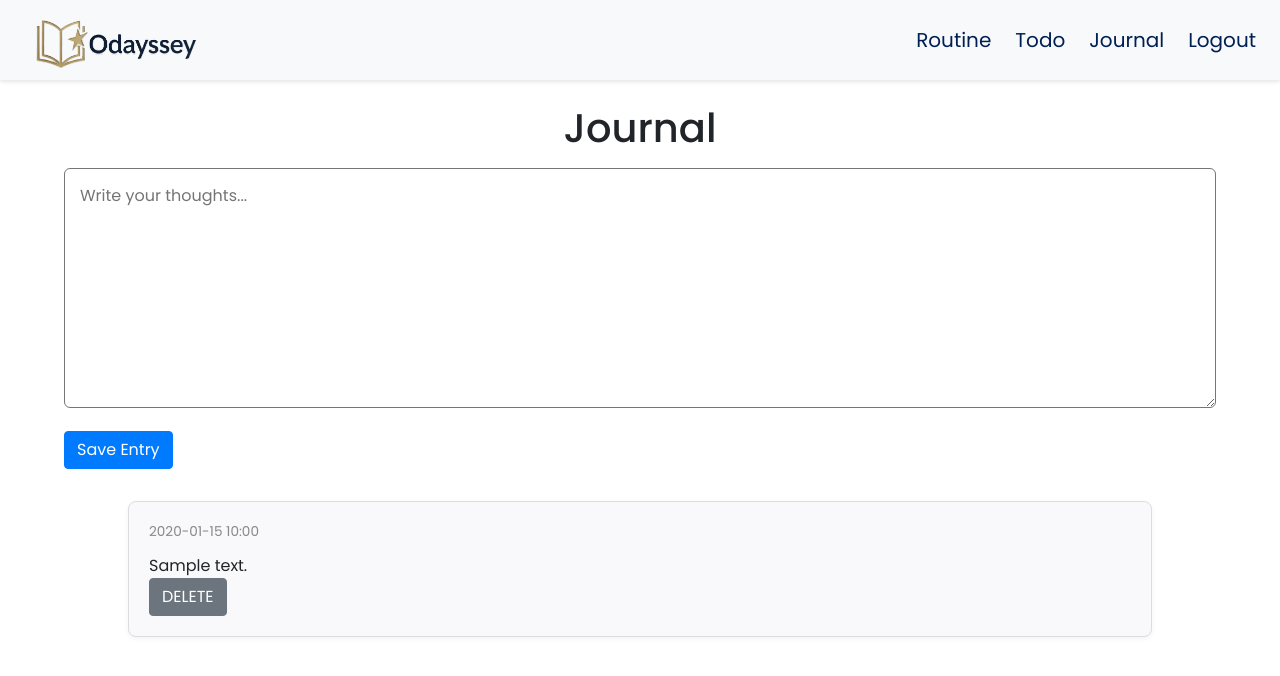
After one commit to Vikram-04/Odayssey, a Flask app: page /journal in a window 1280 px wide. The commit adds this page. Shown: the top 676 px of the page. Run offline with Flask 3, Linux system fonts and the light colour scheme; the visitor is signed in with stand-in values (Sample User, id 1); tables that the repository leaves empty hold one stand-in row (values such as "Sample post"); some web fonts are replaced.

Commit message:
Implemented journal feature and daily inspirational quote

```diff
--- a/app.py
+++ b/app.py
@@ -1,9 +1,8 @@
 from flask import Flask,request,redirect,render_template,session, jsonify
 from flask_bcrypt import Bcrypt
 from flask_session import Session
-from helpers import login_required, isPast, isActive
+from helpers import login_required, isPast, isActive, fetch_quote
 from flask_sqlalchemy import SQLAlchemy
-from sqlalchemy.sql import func
 import re
 from datetime import date, datetime
 import calendar
@@ -28,7 +27,7 @@ class User(db.Model):
     id = db.Column(db.Integer, primary_key=True)
     username = db.Column(db.String(80), unique=True, nullable=False)
     hash = db.Column(db.String(120), nullable=False)
-    habits = db.relationship('Habit', backref='users', lazy=True)
+    habits = db.relationship('Habit', backref='users', lazy=True) # AI-assisted: Using relationships from sqlalchemy
     tasks = db.relationship('Task', backref='users', lazy=True)
 
 
@@ -44,7 +43,7 @@ class Habit(db.Model):
         return f'{self.habit}'
 
 class Habit_log(db.Model):
-    __tablename__ = "habit_log"
+    __tablename__ = "habit_logs"
     id = db.Column(db.Integer, primary_key = True)
     habit_id = db.Column(db.Integer, db.ForeignKey('habits.id'), nullable=False)
     date = db.Column(db.Date, nullable=False)
@@ -61,6 +60,20 @@ class Task(db.Model):
     def __repr__(self):
         return f'{self.task}'
 
+class Journal(db.Model):
+    __tablename__ = "journals"
+    id = db.Column(db.Integer, primary_key=True)
+    user_id = db.Column(db.Integer, db.ForeignKey("users.id"), nullable=False)
+    content = db.Column(db.Text, nullable=False)
+    created_at = db.Column(db.DateTime, default=datetime.utcnow, nullable=False)
+
+class Quote(db.Model):
+    __tablename__ = "quotes"
+    id = db.Column(db.Integer, primary_key=True)
+    date = db.Column(db.Date, unique=True, nullable=False)
+    quote = db.Column(db.String, nullable=False)
+    author = db.Column(db.String, nullable=True)
+
 with app.app_context():
     db.create_all()
 
@@ -73,7 +86,7 @@ def index():
 @app.route("/home", methods=["GET", "POST"])
 @login_required
 def home():
-    user_id  = User.query.filter_by(username=session["username"]).first().id
+    user_id  = session["user_id"]
     # Get month from query parameter
     month_str = request.args.get("month")
     if month_str:
@@ -107,6 +120,7 @@ def home():
     ).all()
 
     marked_dates = [log.date for log in logs]
+    # AI-assisted: learned to use a (habit_id, day) dictionary for quick habit log lookups
     # build dictionary {(habit_id, day): (done, log_id)}
     logs_dict = {}
     dates = []
@@ -114,13 +128,21 @@ def home():
         dates.append(date(today.year, today.month, day))
     for log in logs:
         logs_dict[(log.habit_id, log.date)] = (log.status, log.id)
+    date_today = date.today()
+    quote = Quote.query.filter_by(date=date_today).first()
+    if not quote:
+        quote_dict = fetch_quote()
+        new_quote = Quote(date=date_today, quote=quote_dict["quote"],author=quote_dict["author"])
+        db.session.add(new_quote)
+        db.session.commit()
+        quote = Quote.query.filter_by(date=date_today).first()
     return render_template("habits.html",
                            habits=habits_past,
                            days_in_month=days_in_month,
                               logs_dict=logs_dict,
                            month_name = calendar.month_name[today.month],
                            date=today,
-                           today=today.day,dates=dates)
+                           today=today.day,dates=dates,quote=quote)
 
 @app.route("/toggle_habit", methods=["POST"])
 def toggle_habit():
@@ -155,7 +177,7 @@ def delete_habit():
 @app.route("/todo", methods=["GET", "POST"])
 @login_required
 def todo():
-    user_id  = User.query.filter_by(username=session["username"]).first().id
+    user_id  = session["user_id"]
     if request.method == "POST":
         task = request.form.get("task")
         new_task = Task(user_id=user_id, task=task)
@@ -185,11 +207,38 @@ def remove_task():
 
 @app.route("/clear_all_tasks", methods=["POST"])
 def clear_all_tasks():
-    user_id  = User.query.filter_by(username=session["username"]).first().id
+    user_id  = session["user_id"]
     Task.query.filter_by(user_id=user_id, done=True).delete()
     db.session.commit()
     return jsonify({"success": True})
 
+@app.route("/journal", methods=["GET", "POST"])
+@login_required
+def journal():
+    user_id  = session["user_id"]
+    if request.method == "POST":
+        content = request.form.get("content")
+        if content.strip():
+            new_entry = Journal(user_id=user_id, content=content.strip())
+            db.session.add(new_entry)
+            db.session.commit()
+        return redirect("/journal")
+    entries = (
+        Journal.query.filter_by(user_id=user_id)
+        .order_by(Journal.created_at.desc())
+        .all()
+    )
+    return render_template("journal.html", entries=entries)
+
+@app.route("/delete-entry", methods = ["POST"])
+def delete_entry():
+    data = request.get_json()
+    entry_id = int(data["entry_id"])
+    entry = Journal.query.filter_by(id=entry_id).first()
+    if entry:
+        db.session.delete(entry)
+        db.session.commit()
+    return jsonify({"success": True})
 
 @app.route("/login", methods=["GET", "POST"])
 def login():
@@ -213,7 +262,7 @@ def login():
         is_valid = bcrypt.check_password_hash(hash, password)
         if not is_valid:
             return render_template("login.html",message="Incorrect password")
-        session["username"] = username
+        session["user_id"] = user.id
         return redirect("/home")
     # User reached route via GET (as by clicking a link or via redirect)
     return render_template("login.html")
--- a/helpers.py
+++ b/helpers.py
@@ -1,10 +1,12 @@
+import requests
 from functools import wraps
-from flask import session, redirect
+from flask import session, redirect, jsonify
+from datetime import date
 
 def login_required(f):
     @wraps(f)
     def decorated_function(*args, **kwargs):
-        if session.get("username") is None:
+        if session.get("user_id") is None:
             return redirect("/login")
         return f(*args, **kwargs)
     return decorated_function
@@ -20,3 +22,19 @@ def isActive(today, deleted_on):
          return True
      else:
          return False
+
+def fetch_quote():
+    api_url = "https://quoteslate.vercel.app/api/quotes/random?tags=inspiration&motivation&success&happiness&perseverance&change&mindfulness&growth&courage&gratitude&resilience&maxLength=100"
+    headers = {"User-Agent": "Mozilla/5.0"} # AI-assisted: added a User-Agent header to requests.get() to fix 429 error
+
+    try:
+        r = requests.get(api_url, headers=headers, timeout=5)
+        r.raise_for_status()
+        data = r.json()
+        return {
+            "date":date.today(),
+            "quote":data["quote"],
+            "author":data["author"]
+        }
+    except Exception as e:
+        return "Successful people are simply those with successful habits. - Brian Tracy"
--- a/static/styles.css
+++ b/static/styles.css
@@ -106,7 +106,7 @@ nav {
 .nav-links a.active::after {
   transform: scaleX(1);
 }
-
+/* AI-assisted: Hamburger for smaller screens */
 .hamburger {
   display: none;
   cursor: pointer;
@@ -316,8 +316,9 @@ label {
 
 /* Habits page */
 .quote {
+  margin-top: 2rem;
+  margin-left: 1rem;
   font-family: "Bebas Neue", sans-serif;
-  font-size: x-large;
 }
 
 #habit-grid td {
@@ -468,3 +469,46 @@ label {
     padding: 1rem;
   }
 }
+
+/* Journal */
+.journal-feed {
+  margin-top: 2rem;
+  display: flex;
+  flex-direction: column;
+  gap: 1.5rem;
+  max-width: 80%;
+  margin-left: auto;
+  margin-right: auto;
+}
+
+.journal-entry {
+  background: #f9f9fc;
+  border: 1px solid #ddd;
+  padding: 1.25rem;
+  border-radius: 8px;
+  box-shadow: 0 2px 5px rgba(0, 0, 0, 0.05);
+  line-height: 1.5;
+}
+
+.journal-entry .timestamp {
+  font-size: 0.85rem;
+  color: #888;
+  margin-bottom: 0.75rem;
+  display: block;
+}
+
+.journal-entry p {
+  margin: 0;
+  white-space: pre-wrap;
+}
+.journal-form {
+  width: 90%;
+  margin-left: 5%;
+  margin-right: 5%;
+}
+.journal-form textarea {
+  padding: 15px;
+  width: 100%;
+  height: 30vh;
+  border-radius: 6px;
+}
--- /dev/null
+++ b/templates/journal.html
@@ -0,0 +1,50 @@
+{% extends "layout.html" %}{% block title %}Journal{% endblock %} {% block body
+%}
+<h1 class="container pt-4 pb-2 text-center">Journal</h1>
+
+<form action="/journal" method="POST" class="journal-form">
+  <div class="form-group">
+    <textarea
+      name="content"
+      placeholder="Write your thoughts..."
+      rows="4"
+      required
+    ></textarea>
+  </div>
+  <div class="form-group">
+    <button class="btn btn-primary" type="submit">Save Entry</button>
+  </div>
+</form>
+
+<div class="journal-feed">
+  {% for entry in entries %}
+  <div class="journal-entry">
+    <p class="timestamp">{{ entry.created_at.strftime("%Y-%m-%d %H:%M") }}</p>
+    <p>{{ entry.content }}</p>
+    <button class="btn btn-secondary entry-del" data-entry-id="{{ entry.id }}">
+      DELETE
+    </button>
+  </div>
+  {% else %}
+  <p>No entries yet.</p>
+  {% endfor %}
+</div>
+<script>
+  document.querySelectorAll(".entry-del").forEach((btn) => {
+    btn.addEventListener("click", () => {
+      const entryId = btn.dataset.entryId;
+      fetch("/delete-entry", {
+        method: "POST",
+        headers: { "Content-Type": "application/json" },
+        body: JSON.stringify({ entry_id: entryId }),
+      })
+        .then((res) => res.json())
+        .then((data) => {
+          if (data.success) {
+            btn.closest(".journal-entry").remove();
+          }
+        });
+    });
+  });
+</script>
+{% endblock %}
--- a/templates/layout.html
+++ b/templates/layout.html
@@ -18,26 +18,24 @@
   <body>
     {% endblock %}
     <nav id="desktop-nav">
-      {% if session["username"] %}
+      {% if session["user_id"] %}
       <a href="/home" class="logo"><img src="static/logo.png" alt="logo" /></a>
       {% else %}
       <a href="/" class="logo"><img src="static/logo.png" alt="logo" /></a>
-      {% endif %} {% if not session["username"] %}
+      {% endif %} {% if not session["user_id"] %}
       <ul class="nav-links">
         <li><a href="/login">Login</a></li>
         <li><a href="/register">Sign Up</a></li>
-        <li><a href="#">About</a></li>
-        <li><a href="#">Contact</a></li>
       </ul>
       {% else %}
       <ul class="nav-links">
         <li><a href="/home">Routine</a></li>
         <li><a href="/todo">Todo</a></li>
-        <li><a href="/">Journal</a></li>
+        <li><a href="/journal">Journal</a></li>
         <li><a href="/logout">Logout</a></li>
       </ul>
       {% endif %}
-
+      <!-- AI-assisted: Hamburger for smaller screens -->
       <div class="hamburger">
         <div class="line line1"></div>
         <div class="line line2"></div>
--- a/templates/todo.html
+++ b/templates/todo.html
@@ -1,4 +1,6 @@
-{% extends "layout.html" %} {% block title %}Todo{% endblock %} {% block body %}
+{% extends "layout.html" %} {% block title %}To-do{% endblock %} {% block body
+%}
+<h1 class="container pt-4 pb-2 text-center">To-do List</h1>
 <form action="/todo" method="post" class="task-form p-3 mt-5">
   <div class="form-group">
     <input
@@ -48,7 +50,7 @@
         .then((data) => {
           task.classList.remove("todo-task");
           task.classList.add("task-done");
-          let newTask = task.cloneNode(true);
+          let newTask = task.cloneNode(true); //AI-assisted:to remove task from completed without refresh
           newTask.addEventListener("click", () => {
             fetch("/remove_task", {
               method: "POST",
```
Also changed, not shown: templates/habits.html (+5 -2 lines).
